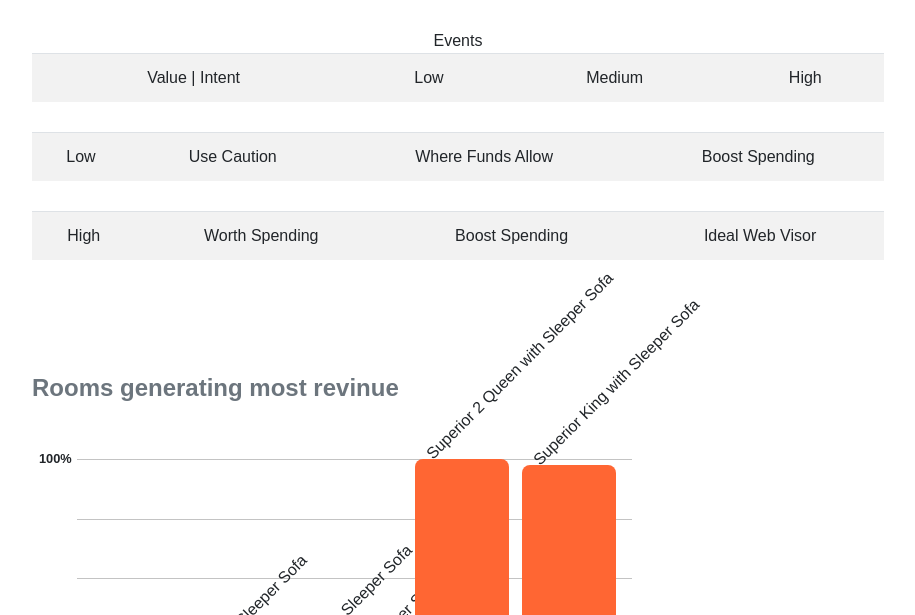
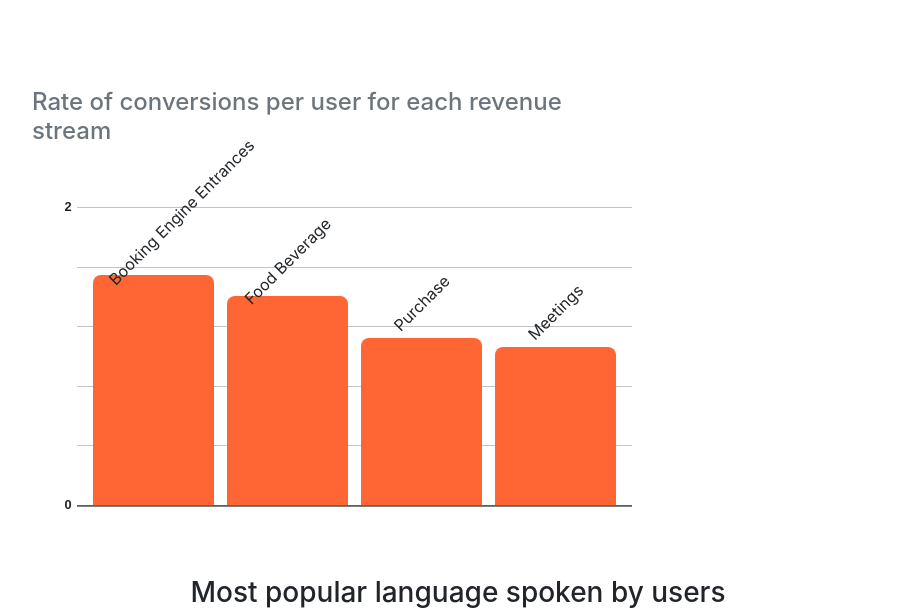
Before and after one commit to awais-ghani/hotel-hackathon-api, a Flask app: template templates/index.html in a window 1280 px wide. Shown: the part 1432-2047 px from the top of the page, without its empty margins (182-1097 px from the left). Run offline with Flask 2, Linux system fonts and the light colour scheme; the template is opened without the code that fills it, so the values that code supplies are empty; parts of the project's set-up code (start-up, migrations or seed data) failed here and were passed over; some libraries are stand-ins or nearby versions.

Commit message:
Style changes

```diff
--- a/app.py
+++ b/app.py
@@ -173,11 +173,11 @@
 
 
 #allowing python to read the files I need
-e_commerce_purchases = open(cwd + '\hackathon-data\e-commerce-purchases.csv')
+e_commerce_purchases = open(cwd + '/hackathon-data/e-commerce-purchases.csv')
 e_commerce_purchases_csv = csv.reader(e_commerce_purchases)
-engagement_events = open(cwd + '\hackathon-data\engagement-events.csv')
+engagement_events = open(cwd + '/hackathon-data/engagement-events.csv')
 engagement_events_csv = csv.reader(engagement_events)
-engagement_overview = open(cwd + '\hackathon-data\engagement-overview.csv')
+engagement_overview = open(cwd + '/hackathon-data/engagement-overview.csv')
 engagement_overview_csv = csv.reader(engagement_overview)
 
 #create the spreadsheet data for each file as an array of the rows
@@ -229,10 +229,14 @@
 for row in demographics_overview_csv:
     demographics_overview_rows.append(row)
 
+
 # Calculate the rate of conversion between page view and purchase
 page_views_quantity = float(engagement_events_data[246][1])
 purchase_quantity = float(engagement_events_data[260][1])
 conversion_rate_viewToPurchase_percent = (purchase_quantity / page_views_quantity) * 100
+
+print(page_views_quantity)
+print(purchase_quantity)
 
 # Calculate the users per language
 languages = demographics_overview_rows[701:]
--- a/static/styles.css
+++ b/static/styles.css
@@ -45,22 +45,52 @@
     /* Constrain images on small screens */
     max-width: 100%;
 }
+/*
+div {
+    margin-top: 50px;
+    margin-bottom: 50px;
+} */
 
-div {margin-bottom: 30px;}
-body, table, input, select, textarea
 
+.graph-table{
+    margin-top: 200px;
+    width: 100%;
+    height: 500px;
+}
 
 .graph {
 	margin-bottom:1em;
-  font:normal 100%/150% arial,helvetica,sans-serif;
+    height: 100%;
+  /* font:normal 100%/150% arial,helvetica,sans-serif; */
+}
+
+.graph-room {
+	margin-bottom:1em;
+    height: 100%;
+  /* font:normal 100%/150% arial,helvetica,sans-serif; */
+}
+
+.table-margin{
+    margin-bottom: 150px;
 }
 
 .graph caption {
-	font:bold 150%/120% arial,helvetica,sans-serif;
+	/* font:bold 150%/120% arial,helvetica,sans-serif; */
 	padding-bottom:0.33em;
+    font:bold;
+}
+
+.graph-room caption {
+	/* font:bold 150%/120% arial,helvetica,sans-serif; */
+	padding-bottom:0.33em;
+    font:bold;
 }
 
 .graph tbody th {
+	text-align:right;
+}
+
+.graph-room tbody th {
 	text-align:right;
 }
 
@@ -171,7 +201,7 @@
 			width:0;
 			padding:0.5em 0;
 			margin:-1em 0 0;
-			font:normal 85%/120% arial,helvetica,sans-serif;
+			/* font:normal 85%/120% arial,helvetica,sans-serif; */
 /* 			background:white; */
 /* 			box-shadow:0 0 0.25em rgba(0,0,0,0.6); */
 			font-weight:bold;
@@ -200,3 +230,139 @@
 .graph-image{
     width : 500px;
 }
+
+
+
+
+
+@supports (display:grid) {
+
+	@media (min-width:32em) {
+
+		.graph-room {
+			display:block;
+      width:600px;
+      height:300px;
+		}
+
+		.graph-room caption {
+			display:block;
+		}
+
+		.graph-room thead {
+			display:none;
+		}
+
+		.graph-room tbody {
+			position:relative;
+			display:grid;
+			grid-template-columns:repeat(auto-fit, minmax(2em, 1fr));
+			column-gap:2.5%;
+			align-items:end;
+			height:100%;
+			margin:3em 0 1em 2.8em;
+			padding:0 1em;
+			border-bottom:2px solid rgba(0,0,0,0.5);
+			background:repeating-linear-gradient(
+				180deg,
+				rgba(170,170,170,0.7) 0,
+				rgba(170,170,170,0.7) 1px,
+				transparent 1px,
+				transparent 20%
+			);
+		}
+
+		.graph-room tbody:before,
+		.graph-room tbody:after {
+			position:absolute;
+			left:-3.2em;
+			width:2.8em;
+			text-align:right;
+			font:bold 80%/120% arial,helvetica,sans-serif;
+		}
+
+		.graph-room tbody:before {
+			content:"2";
+			top:-0.6em;
+		}
+
+		.graph-room tbody:after {
+			content:"0";
+			bottom:-0.6em;
+		}
+
+		.graph-room tr {
+			position:relative;
+			display:block;
+		}
+
+		.graph-room tr:hover {
+			z-index:999;
+		}
+
+		.graph-room th,
+		.graph-room td {
+			display:block;
+			text-align:center;
+		}
+
+		.graph-room tbody th {
+			position:absolute;
+			top:-3em;
+			left:0;
+			width:100%;
+			font-weight:normal;
+			text-align:center;
+      white-space:nowrap;
+			text-indent:0;
+			transform:rotate(-45deg);
+		}
+
+		.graph-room tbody th:after {
+			content:"";
+		}
+
+		.graph-room td {
+			width:100%;
+			height:100%;
+			background:#F63;
+			border-radius:0.5em 0.5em 0 0;
+			transition:background 0.5s;
+		}
+
+		.graph-room tr:hover td {
+			opacity:0.7;
+		}
+
+		.graph-room td span {
+			overflow:hidden;
+			position:absolute;
+			left:50%;
+			top:50%;
+			width:0;
+			padding:0.5em 0;
+			margin:-1em 0 0;
+			/* font:normal 85%/120% arial,helvetica,sans-serif; */
+/* 			background:white; */
+/* 			box-shadow:0 0 0.25em rgba(0,0,0,0.6); */
+			font-weight:bold;
+			opacity:0;
+			transition:opacity 0.5s;
+      color:white;
+		}
+
+		.toggleGraph:checked + table td span,
+		.graph-room tr:hover td span {
+			width:4em;
+			margin-left:-2em; /* 1/2 the declared width */
+			opacity:1;
+		}
+
+
+
+
+
+
+	} /* min-width:32em */
+
+} /* grid only */
--- a/templates/index.html
+++ b/templates/index.html
@@ -10,88 +10,53 @@
 <div class="container p-5">
 <h1 style="color: #ea433b;">Welcome Admin</h1>
 <h2>Analytics</h2>
-<div>
 
 
 
-        <table class= "table table-striped">
-            <thead>
-                Key Stats
-            </thead>
-            <tbody>
-                <tr>
-                    <td style="text-align:center" colspan="4">Room conversion rate</td>
-                    <td>{{percent}}</td>
-                </tr>
-            </tbody>
-        </table>
-</div>
-
 <div>
-<img src="https://miro.medium.com/max/1286/1*49MIsvv2T6HtTBJqsLClNQ.png" width="500px"/>
-</div>
-
-<div>
+    <h3>Ideal Target Customer</h3>
     <table class= "table table-striped">
-        <thead>
-            Key Stats
-        </thead>
         <tbody>
             <tr>
-                <td style="text-align:center" colspan="4">Geographical data</td>
-                <td>{{percent}}</td>
-            </tr>
-        </tbody>
-    </table>
-</div>
-<div>
-    <table class= "table table-striped">
-        <thead>
-            Metrics for categories
-        </thead>
-        <tbody>
-            <tr>
-                <td style="text-align:center" colspan="4">Number purchesed</td>
-                <td>{{percent}}</td>
-            </tr>
-        </tbody>
-    </table>
-</div>
-<div>
-    <img src="https://www.hospitalitynet.org/picture/xxl_153137890.jpg?t=1645435508" width="500px"/>
-</div>
-
-
-<div>
-    <table class= "table table-striped">
-        <thead>
-            Events
-        </thead>
-        <tbody>
-            <tr>
-                <td style="text-align:center" colspan="4">Value | Intent</td>
+                <td >&#8595; Value | Intent &#8594;</td>
                 <td>Low</td>
                 <td>Medium</td>
                 <td>High</td>
             </tr>
         </tbody>
          </table>
-</div>
-<div>
+
+
+
         <table class= "table table-striped">
             <thead>
             </thead>
             <tbody>
             <tr>
                 <td>Low</td>
+                <td>Waste of Budget</td>
+                <td>Use Caution</td>
+                <td>Worth Spending</td>
+            </tr>
+            </tbody>
+        </table>
+
+
+        <table class= "table table-striped">
+            <thead>
+            </thead>
+            <tbody>
+            <tr>
+                <td>Medium</td>
                 <td>Use Caution</td>
                 <td>Where Funds Allow</td>
                 <td>Boost Spending</td>
             </tr>
             </tbody>
         </table>
-</div>
-<div>
+
+
+<di class="table-margin">
         <table class= "table table-striped">
             <thead>
             </thead>
@@ -105,9 +70,12 @@
             </tbody>
         </table>
 </div>
-<br><br><br>
+
+
+<div class="graph-table">
 <table class="graph">
-	<caption>Rooms generating most revinue</caption>
+	<caption><h4>Rooms generating most revenue compared to <br>  Superior 2 Queen with Sleeper Sofa </h4></caption>
+
 	<thead>
 		<tr>
 			<th scope="col">Item</th>
@@ -136,10 +104,44 @@
 		</tr>
 	</tbody>
 </table>
+</div>
 
-        <!-- CREATE DIV TO STORE EVENTS PER CLICK -->
-        <img src="/static/languages.png" class="graph-image"/>
-        <div > Image </div>
+
+<div class="graph-table">
+<table class="graph-room">
+	<caption><h4> Rate of conversions per user for each revenue stream </h4></caption>
+	<thead>
+		<tr>
+			<th scope="col">Stream</th>
+			<th scope="col">Rate</th>
+		</tr>
+	</thead><tbody>
+		<tr style="height:77%">
+			<th scope="row">Booking Engine Entrances</th>
+			<td><span>1.51</span></td>
+		</tr>
+		<tr style="height:70%">
+			<th scope="row">Food Beverage</th>
+			<td><span>1.4</span></td>
+		</tr>
+		<tr style="height:56%">
+			<th scope="row">Purchase</th>
+			<td><span>1.13</span></td>
+		</tr>
+		<tr style="height:53%">
+			<th scope="row">Meetings</th>
+			<td><span>1.07</span></td>
+		</tr>
+	</tbody>
+</table>
+</div>
+
+
+<div>
+<!-- CREATE DIV TO STORE EVENTS PER CLICK -->
+<h3>Most popular language spoken by users </h3>
+<img src="/static/languages.png" class="graph-image"/>
+</div>
 
     </main>
 
```
Also changed, not shown: templates/buy.html (deleted, +0 -26 lines), static/languages.png.
